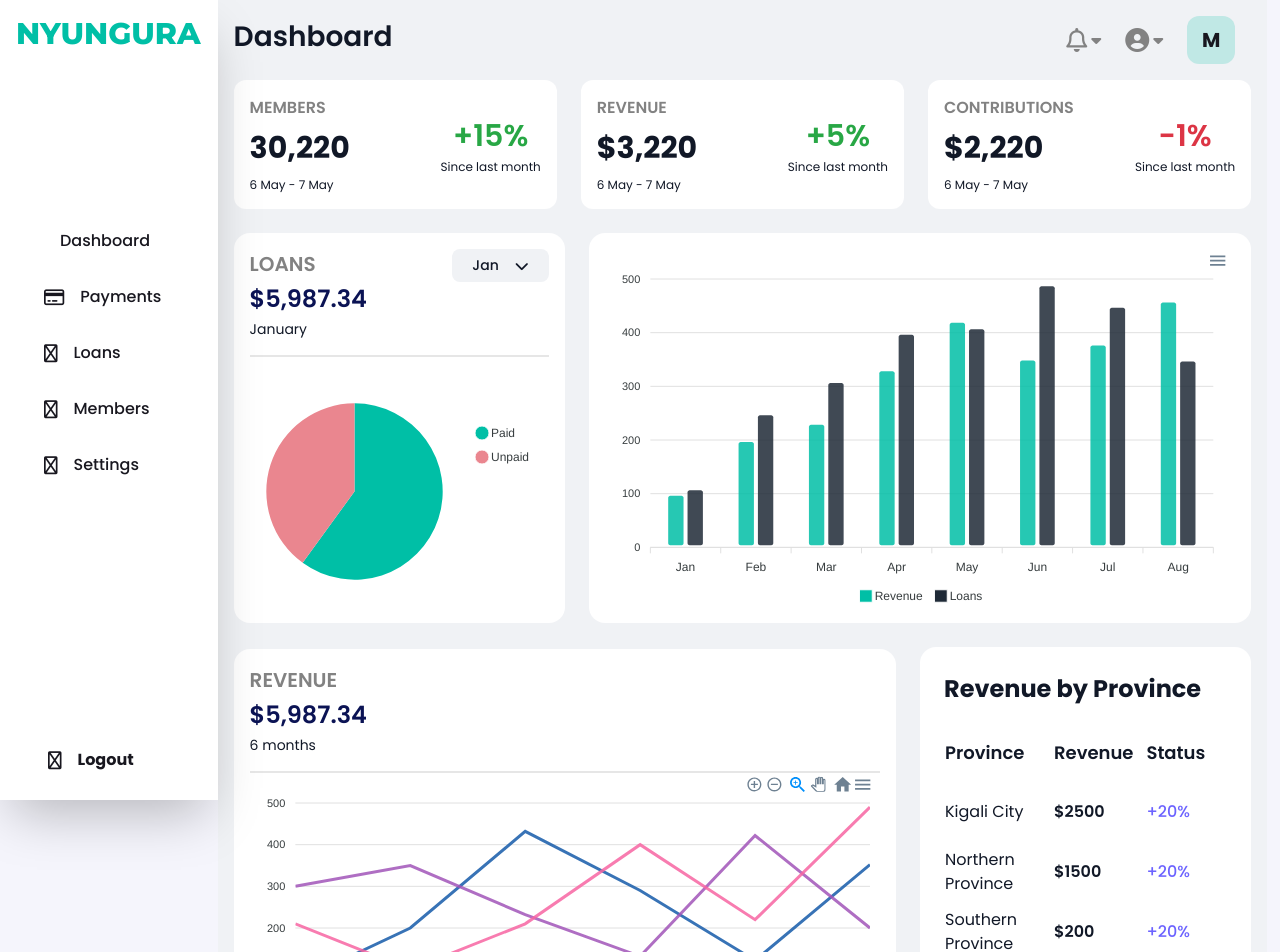
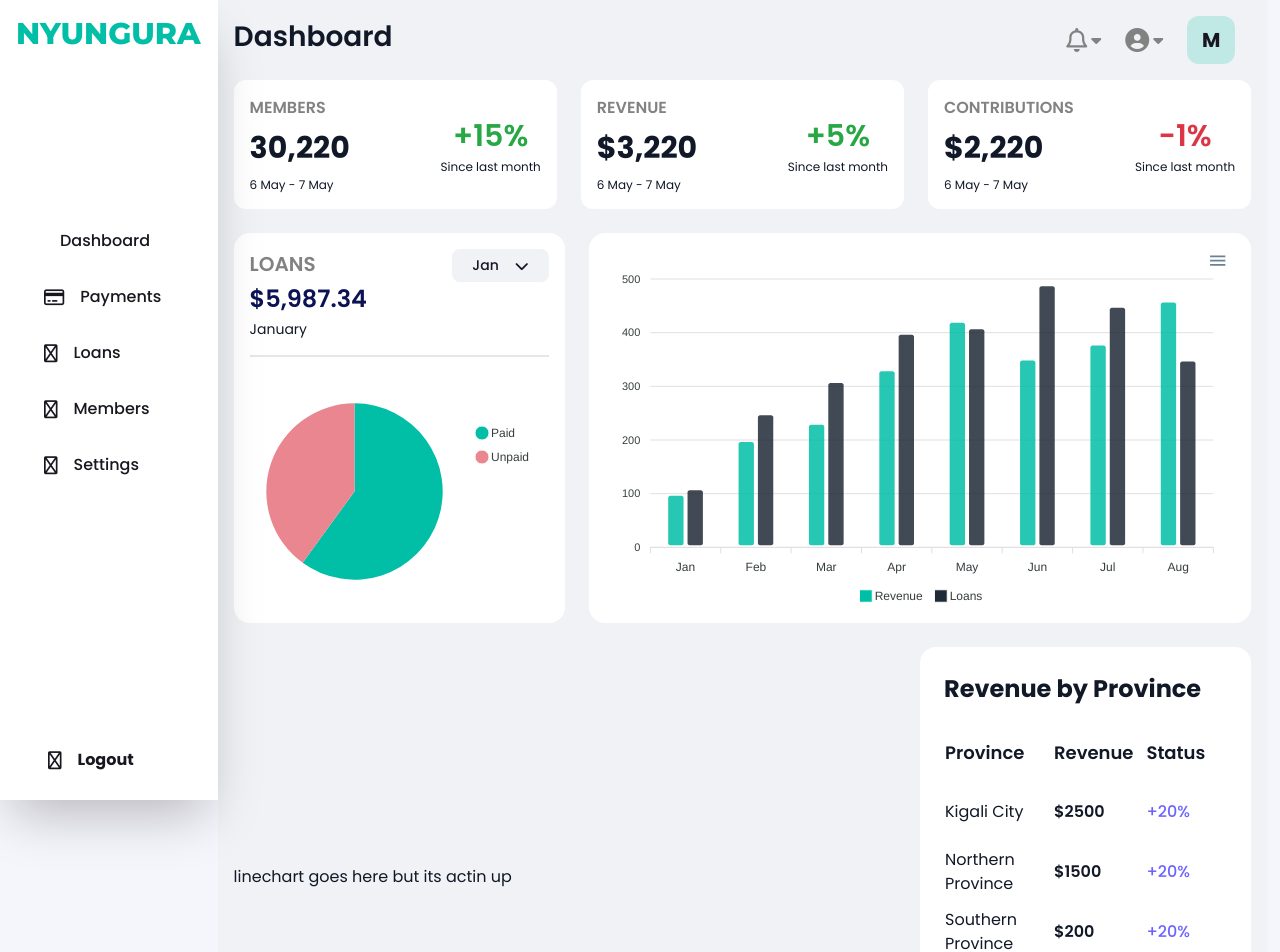
Before and after one commit to IGIRANEZAJosue/ij222, a React (Vite) app: page / in a window 1280 px wide. Shown: the top 952 px of the page. Built offline with nearby package versions, Linux system fonts and the light colour scheme; some icons are missing.

Commit message:
Commented out linechart

```diff
--- a/src/Pages/Dashboard.jsx
+++ b/src/Pages/Dashboard.jsx
@@ -33,7 +33,8 @@ const Dashboard = () => {
             <div className="flex items-center gap-6">
 
                <span className=" w-2/3 ">
-                  <LineChart />
+                  linechart goes here but its actin up
+                  {/* <LineChart /> */}
                </span>
                <span className=" w-1/3 ">
                   <Provinces />
--- a/src/components/PaymentsList.jsx
+++ b/src/components/PaymentsList.jsx
@@ -486,7 +486,6 @@ const PaymentsList = () => {
 
     const [searchTerm, setSearchTerm] = useState('');
 
-
    return (
       <>
          <div class="relative overflow-x-auto rounded-2xl drop-shadow-lg bg-white mb-12 ">
```
